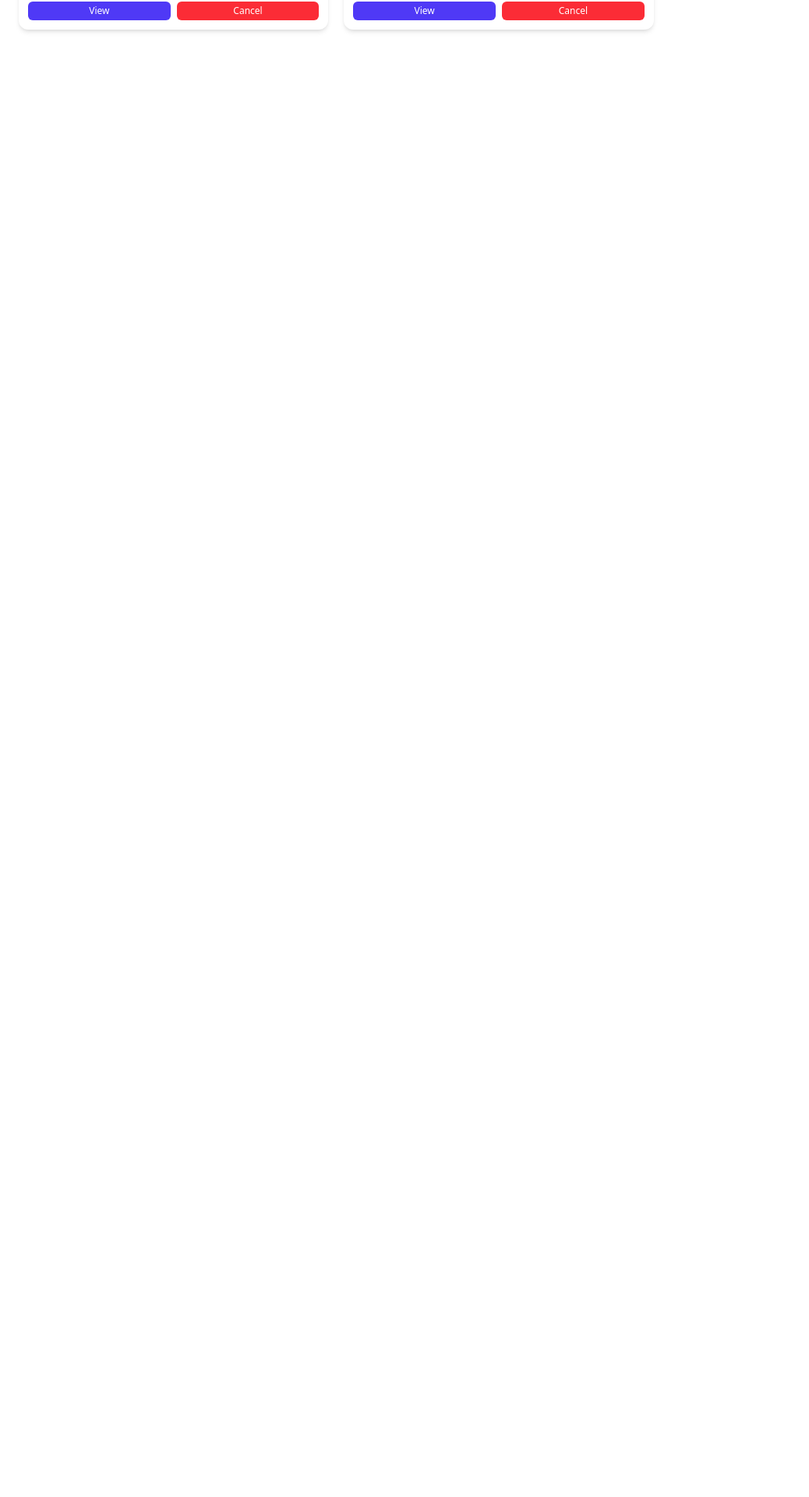
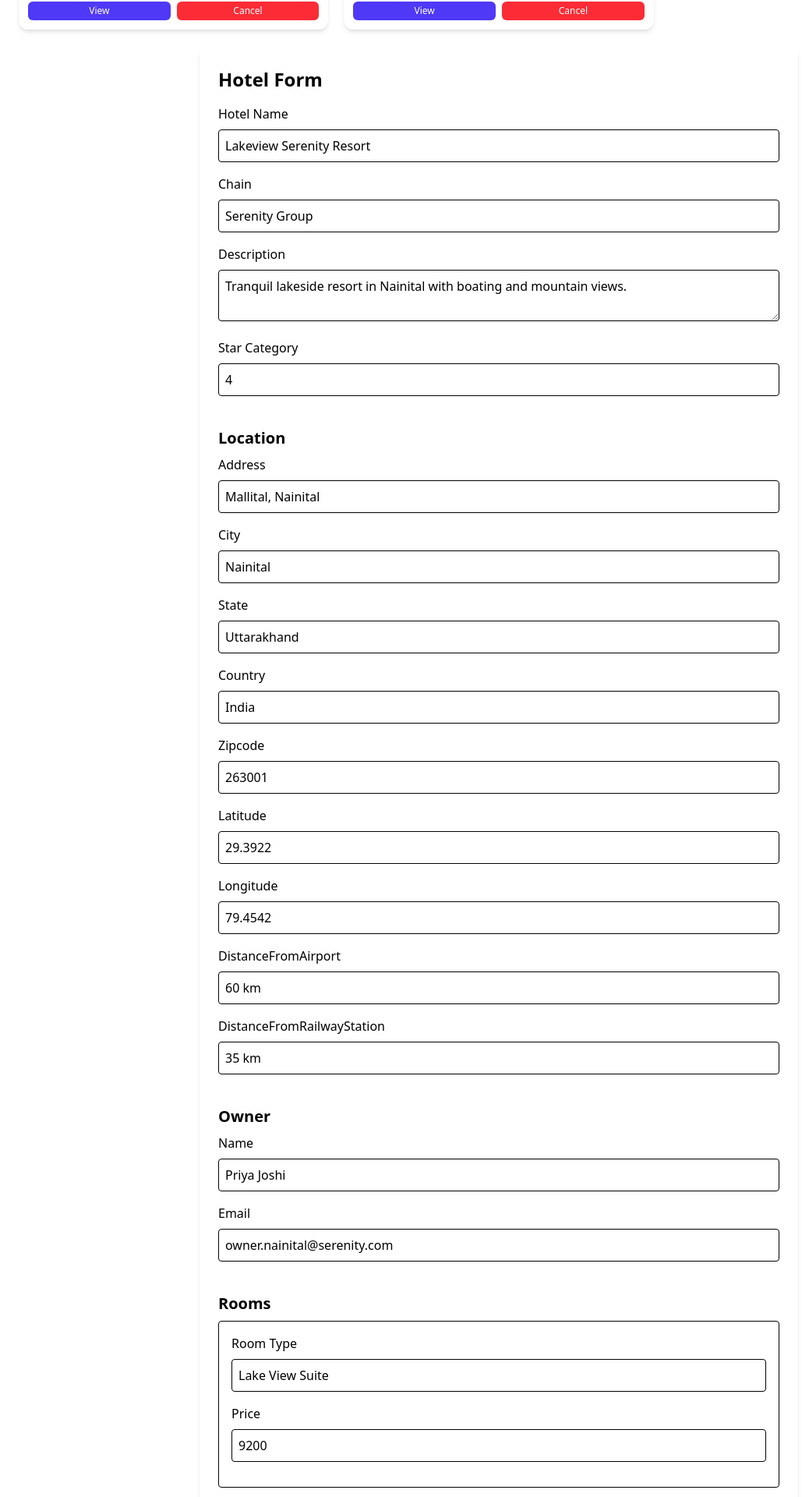
Before and after one commit to ravitharun/Hotel-booking-MERN, a React (Vite) app in the folder Client/Client/: page /bookings in a window 1280 px wide. Shown: the part 346-2266 px from the top of the page at 78% size, without its empty margins (0-1038 px from the left). Before the commit the page ends 800 px from the top, so only its background shows below. Built offline with nearby package versions, Linux system fonts and the light colour scheme.

Commit message:
Added the network alert

```diff
--- /dev/null
+++ b/Client/Client/src/Admin/HotelForm.jsx
@@ -0,0 +1,174 @@
+import React, { useState } from "react";
+
+const HotelForm = () => {
+  const [hotel, setHotel] = useState({
+    id: 51,
+    name: "Lakeview Serenity Resort",
+    chain: "Serenity Group",
+    description: "Tranquil lakeside resort in Nainital with boating and mountain views.",
+    starCategory: 4,
+    location: {
+      address: "Mallital, Nainital",
+      city: "Nainital",
+      state: "Uttarakhand",
+      country: "India",
+      zipcode: "263001",
+      latitude: 29.3922,
+      longitude: 79.4542,
+      distanceFromAirport: "60 km",
+      distanceFromRailwayStation: "35 km",
+    },
+    owner: {
+      name: "Priya Joshi",
+      email: "owner.nainital@serenity.com",
+    },
+    rating: 4.5,
+    reviewsCount: 520,
+    remainingRooms: 8,
+    rooms: [
+      {
+        roomId: 51010,
+        type: "Lake View Suite",
+        capacity: 2,
+        bedType: "King",
+        size: "420 sq ft",
+        price: 9200,
+        totalRooms: 10,
+        available: 8,
+        facilities: ["AC", "Lake View", "Boating Access"],
+        images: [
+          "https://source.unsplash.com/400x300/?nainital,hotel",
+          "https://source.unsplash.com/400x300/?lake,room",
+        ],
+      },
+    ],
+    bookings: [],
+  });
+
+  const handleChange = (e) => {
+    const { name, value } = e.target;
+    setHotel((prev) => ({ ...prev, [name]: value }));
+  };
+
+  return (
+    <div className="p-6 max-w-3xl mx-auto bg-white rounded-lg shadow-md">
+      <h2 className="text-2xl font-bold mb-4">Hotel Form</h2>
+
+      {/* Basic Details */}
+      <label className="block mb-2">Hotel Name</label>
+      <input
+        type="text"
+        name="name"
+        value={hotel.name}
+        onChange={handleChange}
+        className="w-full p-2 border rounded mb-4"
+      />
+
+      <label className="block mb-2">Chain</label>
+      <input
+        type="text"
+        name="chain"
+        value={hotel.chain}
+        onChange={handleChange}
+        className="w-full p-2 border rounded mb-4"
+      />
+
+      <label className="block mb-2">Description</label>
+      <textarea
+        name="description"
+        value={hotel.description}
+        onChange={handleChange}
+        className="w-full p-2 border rounded mb-4"
+      />
+
+      <label className="block mb-2">Star Category</label>
+      <input
+        type="number"
+        name="starCategory"
+        value={hotel.starCategory}
+        onChange={handleChange}
+        className="w-full p-2 border rounded mb-4"
+      />
+
+      {/* Location */}
+      <h3 className="text-xl font-semibold mt-6 mb-2">Location</h3>
+      {Object.keys(hotel.location).map((key) => (
+        <div key={key}>
+          <label className="block mb-2 capitalize">{key}</label>
+          <input
+            type="text"
+            name={key}
+            value={hotel.location[key]}
+            onChange={(e) =>
+              setHotel((prev) => ({
+                ...prev,
+                location: { ...prev.location, [key]: e.target.value },
+              }))
+            }
+            className="w-full p-2 border rounded mb-4"
+          />
+        </div>
+      ))}
+
+      {/* Owner */}
+      <h3 className="text-xl font-semibold mt-6 mb-2">Owner</h3>
+      <label className="block mb-2">Name</label>
+      <input
+        type="text"
+        value={hotel.owner.name}
+        onChange={(e) =>
+          setHotel((prev) => ({
+            ...prev,
+            owner: { ...prev.owner, name: e.target.value },
+          }))
+        }
+        className="w-full p-2 border rounded mb-4"
+      />
+
+      <label className="block mb-2">Email</label>
+      <input
+        type="email"
+        value={hotel.owner.email}
+        onChange={(e) =>
+          setHotel((prev) => ({
+            ...prev,
+            owner: { ...prev.owner, email: e.target.value },
+          }))
+        }
+        className="w-full p-2 border rounded mb-4"
+      />
+
+      {/* Rooms */}
+      <h3 className="text-xl font-semibold mt-6 mb-2">Rooms</h3>
+      {hotel.rooms.map((room, i) => (
+        <div key={i} className="p-4 border rounded mb-4">
+          <label className="block mb-2">Room Type</label>
+          <input
+            type="text"
+            value={room.type}
+            onChange={(e) => {
+              const newRooms = [...hotel.rooms];
+              newRooms[i].type = e.target.value;
+              setHotel((prev) => ({ ...prev, rooms: newRooms }));
+            }}
+            className="w-full p-2 border rounded mb-4"
+          />
+
+          <label className="block mb-2">Price</label>
+          <input
+            type="number"
+            value={room.price}
+            onChange={(e) => {
+              const newRooms = [...hotel.rooms];
+              newRooms[i].price = e.target.value;
+              setHotel((prev) => ({ ...prev, rooms: newRooms }));
+            }}
+            className="w-full p-2 border rounded mb-4"
+          />
+        </div>
+      ))}
+    </div>
+  );
+};
+
+export default HotelForm;
--- /dev/null
+++ b/Client/Client/src/NetWorkCheck.jsx
@@ -0,0 +1,27 @@
+import React, { useEffect } from "react";
+import { Toaster, toast } from "react-hot-toast";
+function NetWorkCheck() {
+  useEffect(() => {
+
+    const handleOnline = () => toast.success("You are online");
+    const handleOffline = () => toast.error("You are Offline");
+
+    // Add event listeners
+    window.addEventListener("online", handleOnline);
+    window.addEventListener("offline", handleOffline);
+
+    // Cleanup on unmount
+    return () => {
+      window.removeEventListener("online", handleOnline);
+      window.removeEventListener("offline", handleOffline);
+    };
+  }, []);
+
+  return (
+    <>
+      <Toaster position="top-center" reverseOrder={false} />
+    </>
+  ); // No UI needed for alerts
+}
+
+export default NetWorkCheck;
--- a/Client/Client/src/User/Home.jsx
+++ b/Client/Client/src/User/Home.jsx
@@ -16,6 +16,8 @@ import Footer from "../User/Footer";
 import FAQ from "./FAQ";
 import { useNavigate } from "react-router-dom";
 import { email } from "../AUTH/Email";
+import HotelForm from "../Admin/HotelForm";
+import NetWorkCheck from "../NetWorkCheck";
 
 export default function HotelBooking() {
   const [destination, setDestination] = useState("Mumbai");
@@ -317,6 +319,8 @@ export default function HotelBooking() {
           India)
         </div>
       </div>
+      <HotelForm></HotelForm>
+
 
       <FAQ />
       <Footer />
--- a/Client/Client/src/User/MyBookings.jsx
+++ b/Client/Client/src/User/MyBookings.jsx
@@ -1,5 +1,6 @@
 import { useEffect, useState } from "react";
 import Navbar from "../Navbar";
+import HotelForm from "../Admin/HotelForm";
 
 export default function MyBookings() {
   const [bookings, setBookings] = useState([]);
@@ -102,6 +103,7 @@ export default function MyBookings() {
           </div>
         )}
       </div>
+      <HotelForm></HotelForm>
     </>
   );
 }
--- a/Client/Client/src/User/MyProfile.jsx
+++ b/Client/Client/src/User/MyProfile.jsx
@@ -249,6 +249,7 @@ const MyProfile = () => {
           <MyBookings />
         </div>
       </div>
+
     </>
   );
 };
--- a/Client/Client/src/User/SearchHotel.jsx
+++ b/Client/Client/src/User/SearchHotel.jsx
@@ -4,6 +4,7 @@ import Form from "./Form";
 import { FaWifi, FaSwimmer, FaParking, FaCoffee } from "react-icons/fa";
 import { useEffect } from "react";
 import axios from "axios";
+import NetWorkCheck from "../NetWorkCheck";
 export default function SearchHotelPage() {
   const hotels = [
     {
@@ -76,7 +77,7 @@ export default function SearchHotelPage() {
       <div className="max-w-7xl mx-auto px-4 py-8">
         <Form />
       </div>
-
+<NetWorkCheck></NetWorkCheck>
       {/* Main Content: Left Filters / Right Hotels */}
       <div className="max-w-7xl mx-auto px-4 py-8 flex flex-col lg:flex-row gap-6">
         {/* Left Filters */}
```
